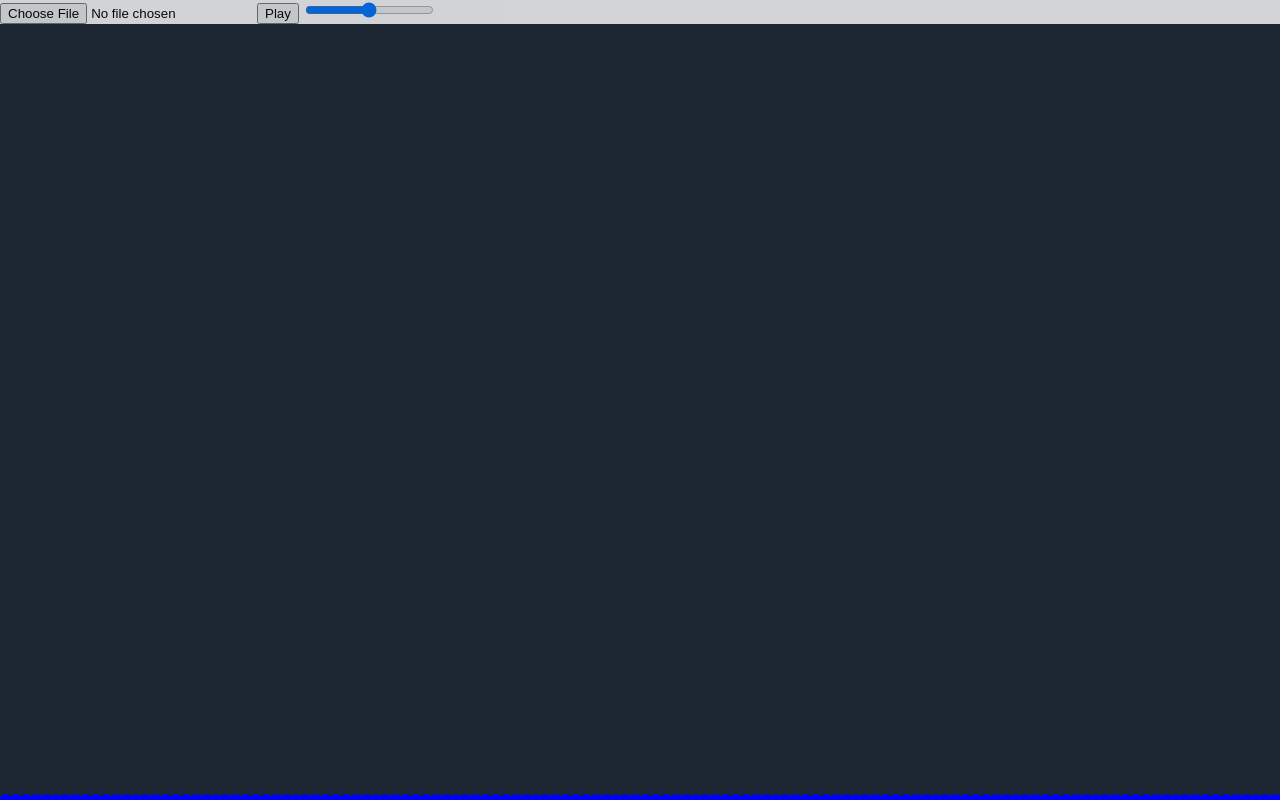
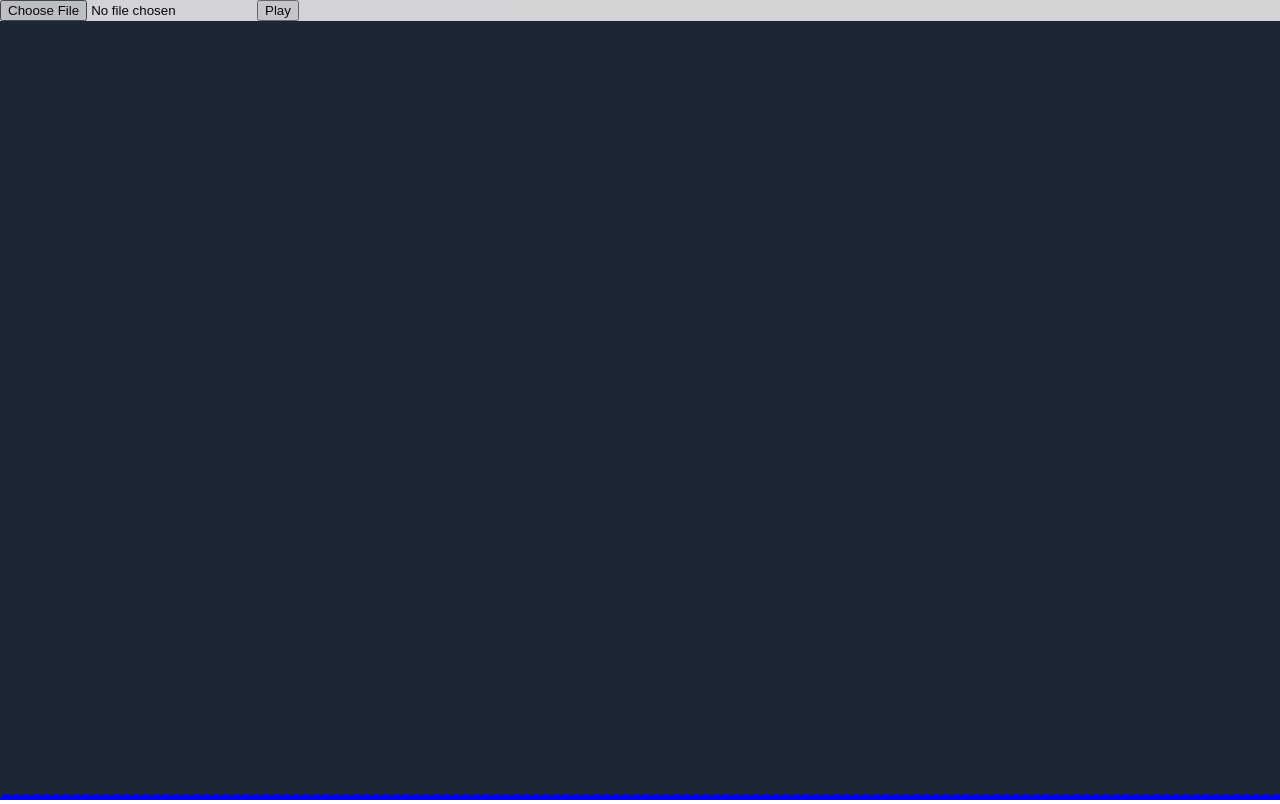
Before and after one commit to Zcharnell/svg-music, a website: page dev/index.html in a window 1280 px wide. Both pictures are taken after a click on the button "Play". Drawn offline with Linux system fonts and the light colour scheme.

Commit message:
Cleaned up code, added wav file

```diff
--- a/dev/index.html
+++ b/dev/index.html
@@ -5,7 +5,7 @@
   <meta charset="utf-8" />
   <meta http-equiv="X-UA-Compatible" content="IE=edge" />
 
-  <title></title>
+  <title>SVG Music Visualizer</title>
   <meta name="keywords" content="" />
   <meta name="description" content="" />
 
@@ -35,9 +35,10 @@
   <div id="svg-area">
     <div id="file-area">
       <input type='file' id='fileUpload' onChange='changeAudio()'>
-      <audio id='audioIn' src='pop.mp3'></audio>
+      <audio id='audioIn' src='banksstwo.wav'></audio>
       <button type="button" id="play-button">Play</button>
-      <input type="range" id="smooth-slider" onChange="smoothSliderChange()">
+      <!-- For setting how many previous frequencies should be used to average out the current frequency -->
+      <!-- <input type="range" id="smooth-slider" onChange="smoothSliderChange()"> -->
     </div>
 
     <svg width="1000" height="600" id="svg1" style="background-color: rgb(28,39,51)">
@@ -146,14 +147,16 @@
   //Audio
   var visual = null;
   var shapes = [];
+  var fftSize = 256;
   var lastFrequency = [[]];
-  var numberLastFrequencies = 5;
+  var numberLastFrequencies = 10;
+  var minNumberLastFrequencies = 5;
   var maxNumberLastFrequencies = 10;
   var highestFrequency = 0;
   var audio = document.getElementById('audioIn');
-  document.getElementById('smooth-slider').value = numberLastFrequencies;
-  document.getElementById('smooth-slider').min = 0;
-  document.getElementById('smooth-slider').max = maxNumberLastFrequencies;
+  // document.getElementById('smooth-slider').value = numberLastFrequencies;
+  // document.getElementById('smooth-slider').min = minNumberLastFrequencies;
+  // document.getElementById('smooth-slider').max = maxNumberLastFrequencies;
 
   function changeAudio() {
     if(visual) {
@@ -161,9 +164,6 @@
     }
     document.getElementById('audioIn').src = document.getElementById('fileUpload').files[0].name;
     initLastFrequencyArrays();
-    console.log(document.getElementById('fileUpload').files[0]);
-    // console.log(document.getElementById('colorSelect').value);
-    // console.log(document.getElementById('fileUpload').files[0].name);
     // document.getElementById('fileUpload').value = '';
   }
 
@@ -179,35 +179,25 @@
     }
   }
 
+  function createShapes(count) {
+    for(var i=0; i<count; i++) {
+      shapes[i] = createNonrandomShape(6+i*10,0,6);
+    }
+  }
+
 
   var renderers = {
     'visWindow': (function() {
-      var barsArr = [],
-        initialized = false,
-        bars,
-        count,
-        width,
-        maxHeight = height;
-
-      // var height = 0;
+        var initialized = false;
+        var count;
+        var maxHeight = height-20;
 
       var init = function(config) {
         count = config.count;
-        width = config.width;
         createShapes(count);
-        var barWidth = (width/count) >> 0;
-        // height = config.height;
-        // bars = document.getElementById('bars');
         initLastFrequencyArrays();
         initialized = true;
       };
-      var max = 256;
-
-      var createShapes = function(count) {
-        for(var i=0; i<count; i++) {
-          shapes[i] = createNonrandomShape(6+i*10,0,6);
-        }
-      }
 
       var setLastFrequencies = function(index,frequency) {
         for(var i=maxNumberLastFrequencies-1; i>0; i--) {
@@ -225,41 +215,14 @@
       }
 
       var renderFrame = function(frequencyData) {
-        // console.log('render');
-        var freqData = '';
-        // var myNode = document.getElementById("bars");
-        // while (myNode.firstChild) {
-        //     myNode.removeChild(myNode.firstChild);
-        // }
-        // barsArr = [];
-        var barWidth = (width/count) >> 0;
-        console.log(numberLastFrequencies);
         for(var i=0; i<count; i++) {
-          if(frequencyData[i] >= 0) {
-            var curFrequency = (frequencyData[i] + getLastFrequencies(i)) / (numberLastFrequencies+1);
-
-            shapes[i].setAttribute('cy',height-(curFrequency/256*maxHeight));
-
-            setLastFrequencies(i,frequencyData[i]);
-            // for(var j=numberLastFrequencies-2; j>=0; j--) {
-            //   lastFrequency[j+1][i] = lastFrequency[j][i];
-            // }
-            // lastFrequency[0][i] = frequencyData[i];
-            // var nunode = document.createElement('div');
-            // nunode.classList.add('bar');
-            // nunode.style.width = barWidth + 'px';
-            // nunode.style.left = ((barWidth+2) * i) + 'px';
-            // nunode.style.background = barColor;
-            // barsArr.push(nunode);
-            // bars.appendChild(nunode);
-          }
+          //Get the average of the current frequency and the last n frequencies
+          var curFrequency = (frequencyData[i] + getLastFrequencies(i)) / (numberLastFrequencies+1);
+          //Set the y position of the shape to the value of the current frequency, based on the height of the window
+          shapes[i].setAttribute('cy',height-(curFrequency/256*maxHeight));
+          //Update the array of last frequencies
+          setLastFrequencies(i,frequencyData[i]);
         }
-        // for(var i = 0; i < barsArr.length; i++) {
-        //   var bar = barsArr[i];
-        //   bar.style.height = ((frequencyData[i]/max)*height + 'px');
-        //   freqData += '[' + frequencyData[i] + '],';
-        // }
-        // console.log(highestFrequency);
       };
 
 
@@ -274,8 +237,7 @@
   }
 
   function Visualization(config) {
-    var audio,
-      audioStream,
+    var audioStream,
       analyser,
       source,
       audioCtx,
@@ -288,7 +250,6 @@
       fftSize = 256;
 
     var init = function() {
-      audio = document.getElementById('audioIn');
       audioCtx = new AudioContext();
       analyser = audioCtx.createAnalyser();
       source =  audioCtx.createMediaElementSource(audio);
@@ -306,7 +267,6 @@
       audio.play();
       running = true;
       renderFrame();
-      console.log('Start!');
     };
     this.stop = function() {
       running = false;
@@ -329,7 +289,6 @@
     var renderFrame = function() {
       analyser.getByteFrequencyData(frequencyData);
       renderer.renderFrame(frequencyData);
-      // console.log('renderframe');
       if (running) {
         requestAnimationFrame(renderFrame);
       }
@@ -339,24 +298,16 @@
 
   };
 
+  var rend = renderers['visWindow'];
+  visual = new Visualization({renderer: rend });
+  visual.setRenderer(rend);
+
   document.getElementById("play-button").onclick = (function() {
-    // var visWindow = this;
-    // var id = visWindow.parentNode.id;
-    var rend = renderers['visWindow'];
-
-      if (!visual) {
-        visual = new Visualization({renderer: rend });
-      }
-      visual.setRenderer(rend);
-      if (visual.isPlaying()) {
-        visual.stop();
-        // visWindow.style.backgroundColor = 'rgba(255,255,255,0.5)';
-      } else {
-        visual.start();
-        // visWindow.style.backgroundColor = 'rgba(0,0,0,0)';
-      }
-    // lastVisWindowParentId = id;
-    // lastVisWindow = visWindow;
+    if (visual.isPlaying() && !audio.paused) {
+      visual.stop();
+    } else {
+      visual.start();
+    }
   });
 </script>
 </body>
```
Also changed, not shown: 1 other file.
